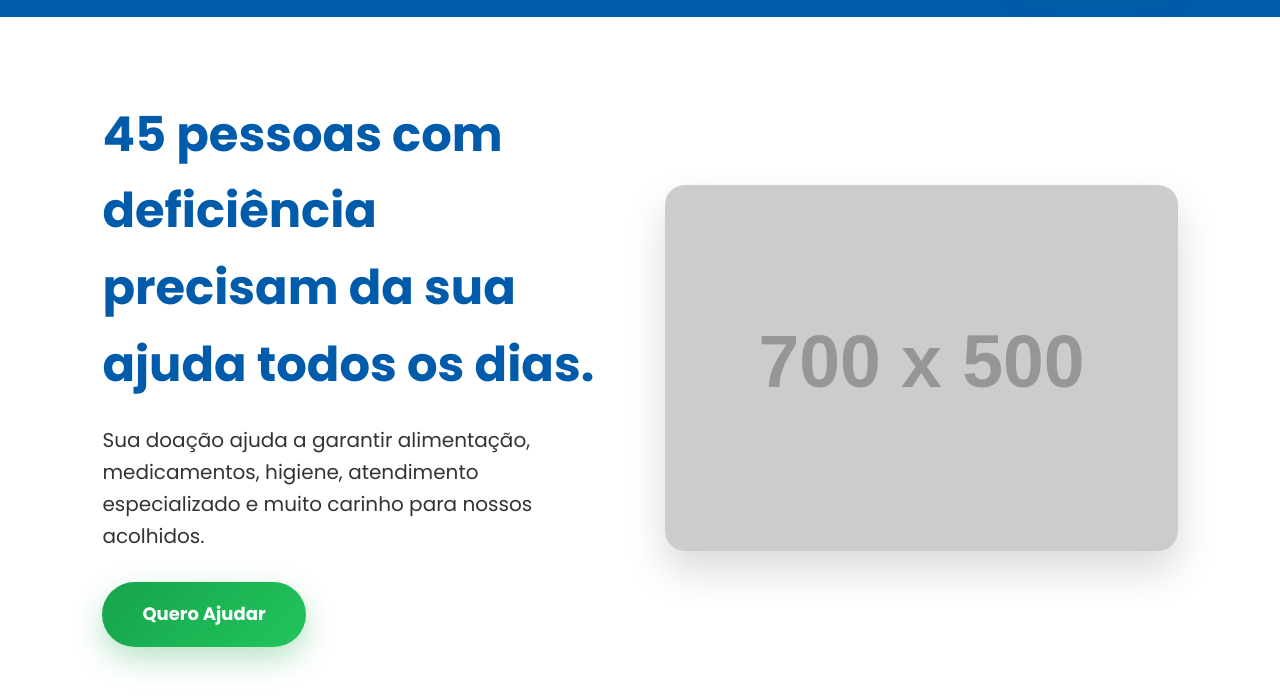
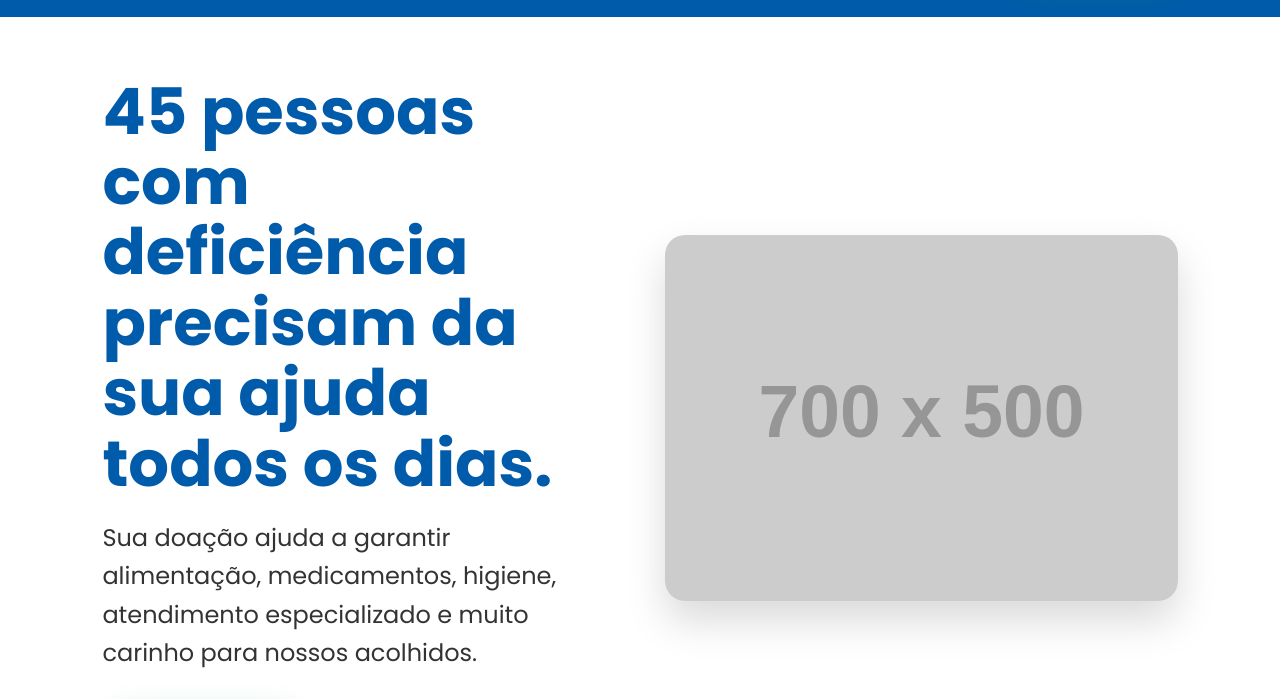
Before and after one commit to CasConvidativa/doe, a plain HTML site: page index.html in a window 1280 px wide. Shown: the part 101-800 px from the top of the page. Drawn offline with Linux system fonts and the light colour scheme; placeholder pictures from the web are drawn by us.

Commit message:
Update style.css

```diff
--- a/style.css
+++ b/style.css
@@ -39,7 +39,8 @@ color:#FFD54F;
 display:flex;
 align-items:center;
 justify-content:space-between;
-padding:80px 8%;
+min-height:90vh;
+padding:60px 8%;
 background:white;
 gap:50px;
 }
@@ -49,13 +50,15 @@ flex:1;
 }
 
 .hero-text h1{
-font-size:48px;
+font-size:64px;
+line-height:1.1;
 margin-bottom:20px;
 color:#005baa;
 }
 
 .hero-text p{
-font-size:20px;
+font-size:24px;
+max-width:650px;
 margin-bottom:30px;
 }
 
```
